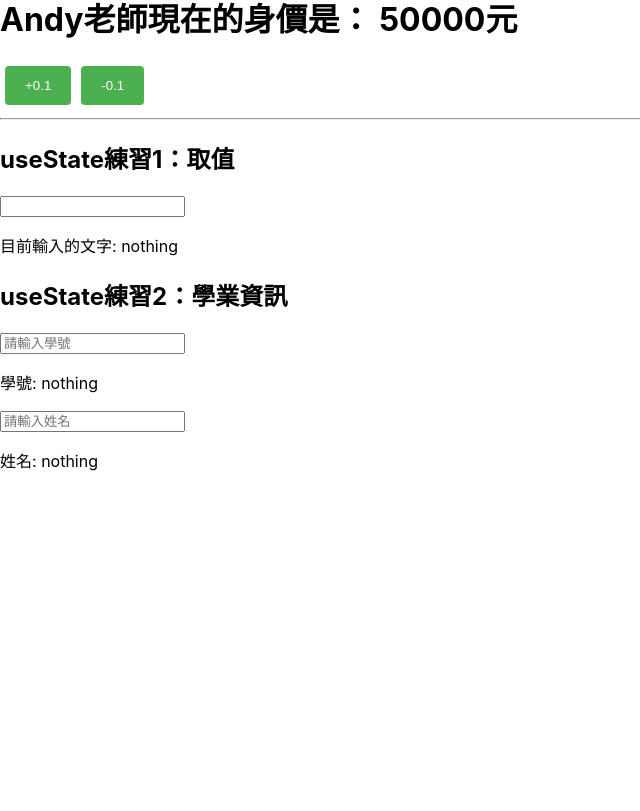
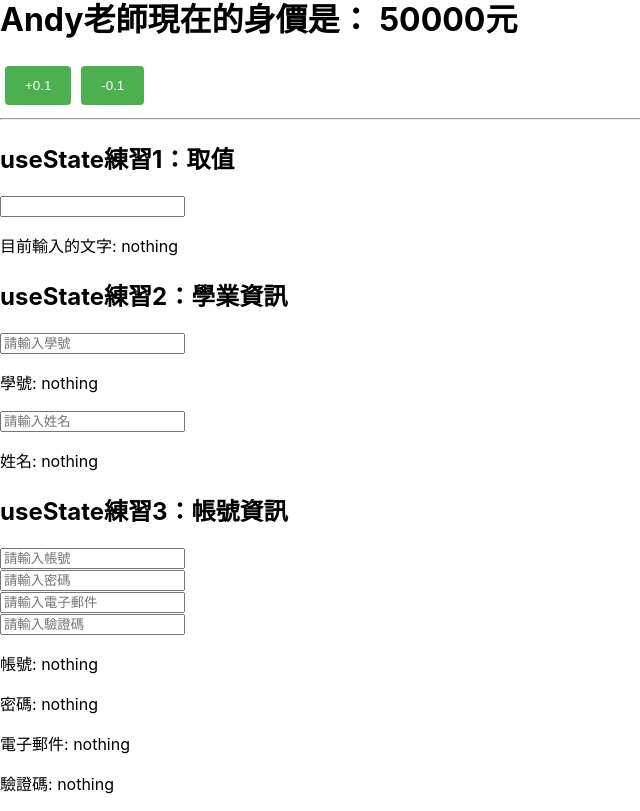
Before and after one commit to lumberjack0708/new_react_repo, a React (Create React App) app: page / in a window 1280 px wide. Shown: the part 786-1597 px from the top of the page, without its empty margins (0-640 px from the left). Before the commit the page ends 1274 px from the top, so only its background shows below. Built offline with nearby package versions, Linux system fonts and the light colour scheme.

Commit message:
useState3 practice

```diff
--- a/src/App.js
+++ b/src/App.js
@@ -10,6 +10,7 @@ import MyMoney from './components/MyMoney'; // 顯示身價的fn component
 import ComponSwitcher from './components/Compons/ComponSwitcher'; // 元件切換器
 import UseStatePr from './components/useStatePr'; // useState練習
 import UseStatePr2 from './components/UseStatePr2'; // useState練習2
+import UseStatePr3 from './components/UseStatePr3'; // useState練習3
 
 function App() {
   // 範例資料
@@ -70,6 +71,9 @@ function App() {
 
       {/* useState練習2 */}
       <UseStatePr2 />
+
+      {/* useState練習3 */}
+      <UseStatePr3 />
     </>
   );
 }
--- /dev/null
+++ b/src/components/UseStatePr3.js
@@ -0,0 +1,23 @@
+import React,{ useState } from "react";
+
+export default function UseStatePr3() {
+    const [stuAcc, setAcc] = useState("nothing");
+    const [stuPwd, setPwd] = useState("nothing");
+    const [stuEmail, setEmail] = useState("nothing");
+    const [stuVerify, setverify] = useState("nothing");
+
+    return (
+        <>
+            <h2>useState練習3：帳號資訊</h2>
+            <input type="text" placeholder="請輸入帳號" onChange={(e)=>setAcc(e.target.value)}/><br/>
+            <input type="password" placeholder="請輸入密碼" onChange={(e)=>setPwd(e.target.value)}/><br/>
+            <input type="text" placeholder="請輸入電子郵件" onChange={(e)=>setEmail(e.target.value)}/><br/>
+            <input type="text" placeholder="請輸入驗證碼" onChange={(e)=>setverify(e.target.value)}/>
+            <br/>
+            <p>帳號: {stuAcc}</p>
+            <p>密碼: {stuPwd}</p>
+            <p>電子郵件: {stuEmail}</p>
+            <p>驗證碼: {stuVerify}</p>
+        </>
+    )
+}
```
